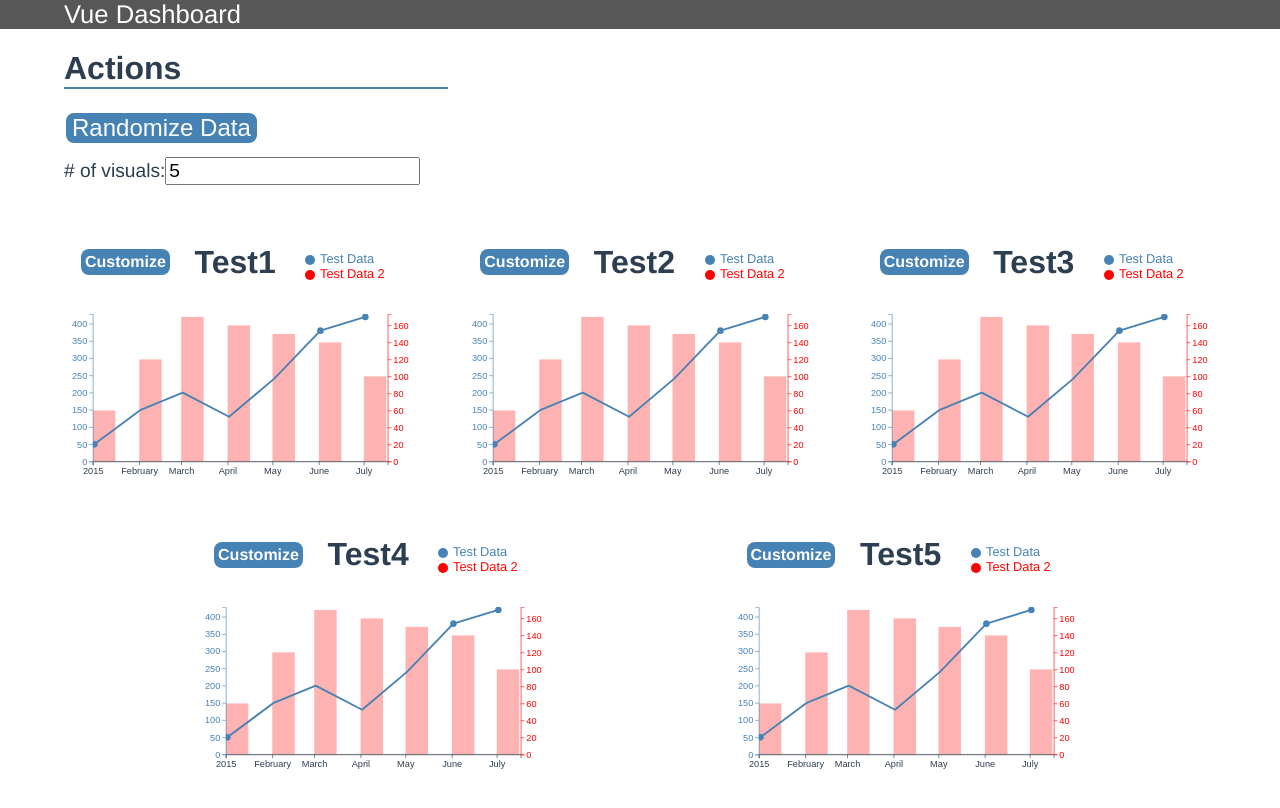
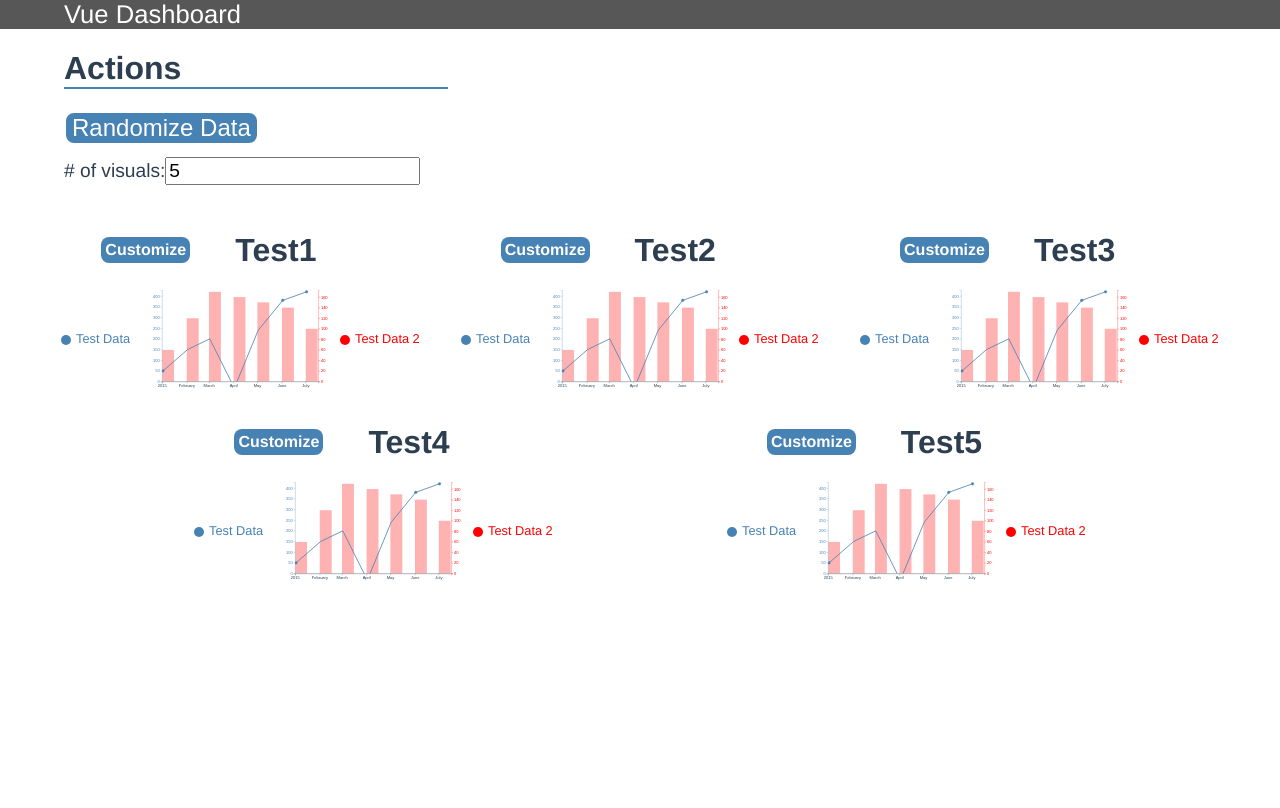
Before and after one commit to couchds/vue-linegraph, a Vue app: page / in a window 1280 px wide. Shown: the top 808 px of the page. Built offline with nearby package versions, Linux system fonts and the light colour scheme.

Commit message:
add GraphLegend to left and right hand

```diff
--- a/src/App.vue
+++ b/src/App.vue
@@ -15,7 +15,9 @@
       <div class="flex-row-item" v-for="visual in projectData" :key="visual.id">
         <LineGraph :graphTitle="visual.graphTitle"
           :timeSeriesData="visual.timeSeriesData"
-          :datetimeFormat="visual.datetimeFormat" />
+          :datetimeFormat="visual.datetimeFormat"
+          height="400"
+          width="700" />
 
       </div>
     </div>
--- a/src/components/GraphLegend.vue
+++ b/src/components/GraphLegend.vue
@@ -43,7 +43,7 @@ export default {
         createSVG: function () {
             d3.select('#'+this.legendId).select('svg').selectAll("*").remove();
             this.svg = d3.select('#'+this.legendId).append('svg')
-              .attr("width", 100)
+              .attr("width", 90)
               .attr("height", 100);
         },
         createLegend: function () {
--- a/src/components/LineGraph.vue
+++ b/src/components/LineGraph.vue
@@ -11,13 +11,20 @@
             <div class="graph-header-item">
                 <h1>{{ graphTitle }}</h1>
             </div>
-            <div class="graph-header-item">
-                <GraphLegend :legendId="'legend-'+graphTitleId"
-                    :legendMap="legendMap"
+            <div class="graph-header-item"></div>
+        </div>
+        <div class="graph-section">
+            <div>
+                <GraphLegend :legendId="'legend0-'+graphTitleId"
+                    :legendMap="legendMap0"
                 />
             </div>
-        </div>
-        <div class="line-graph-container" :id="graphTitleId">
+            <div class="line-graph-container" :id="graphTitleId"></div>
+            <div>
+                <GraphLegend :legendId="'legend1-'+graphTitleId"
+                    :legendMap="legendMap1"
+                />
+            </div>
         </div>
     </div>
 </template>
@@ -71,7 +78,7 @@ export default {
                         },
                         {
                             datetime: '2015-04-02',
-                            value: 130
+                            value: -30
                         },
                         {
                             datetime: '2015-05-02',
@@ -285,7 +292,8 @@ export default {
             customizeActive: false,
             defs: null,
             graphTitleId: this.htmlCompatible(this.graphTitle),
-            legendMap: null,
+            legendMap0: null,
+            legendMap1: null,
             minDatetime: null, // this will be used to calculate bar width.
             seriesPaths: {},
             svg: null,
@@ -452,17 +460,27 @@ export default {
          * in the Legend component.
          */
         createLegendMap: function () {
-            let newLegendMap = {};
+            let newLegendMap0 = {};
+            let newLegendMap1 = {};
             const Y = this.getDataByScale(0);
             const Y1 = this.getDataByScale(1);
-            let activeTimeSeries = Y.concat(Y1).filter((d) => {
+            let activeTimeSeries0 = Y.filter((d) => {
                 return d.active === true;
-            })
-            for (var i = 0; i < activeTimeSeries.length; i++) {
-                newLegendMap[activeTimeSeries[i]["name"]] = activeTimeSeries[i]["color"];
+            });
+            let activeTimeSeries1 = Y1.filter((d) => {
+                return d.active === true;
+            });
+            //let activeTimeSeries = Y.concat(Y1).filter((d) => {
+            //    return d.active === true;
+            //})
+            for (var i = 0; i < activeTimeSeries0.length; i++) {
+                newLegendMap0[activeTimeSeries0[i]["name"]] = activeTimeSeries0[i]["color"];
             }
-            console.log(newLegendMap);
-            this.$set(this, 'legendMap', newLegendMap);
+            for (i = 0; i < activeTimeSeries1.length; i++) {
+                newLegendMap1[activeTimeSeries1[i]["name"]] = activeTimeSeries1[i]["color"];
+            }
+            this.$set(this, 'legendMap0', newLegendMap0);
+            this.$set(this, 'legendMap1', newLegendMap1);
         },
         /**
          * Create a time series from its name.
@@ -559,6 +577,7 @@ export default {
         createYScale: function (data, axis) {
             // Find the maximum value among all time series.
             const allMeasurements = data.map(d => d.measurements);
+            //const min = d3.min(allMeasurements,  function (d) { return d3.min(d, function (d) { return d.value }); });
             const max = d3.max(allMeasurements,  function (d) { return d3.max(d, function (d) { return d.value }); });
             const scale = d3.scaleLinear()
               .range([this.adjustedHeight, 0])
@@ -774,9 +793,20 @@ export default {
     align-items: center;
     justify-content: space-evenly;
 }
+
 .graph-header > .graph-header-item {
   flex: 0 0 5%;
   width: 100%;
+}
+
+.graph-section {
+    display: flex;
+    align-content: center;
+}
+
+.line-graph-container {
+    height: 100%;
+    width: 100%;
 }
 
 .vue-line-graph {
```
